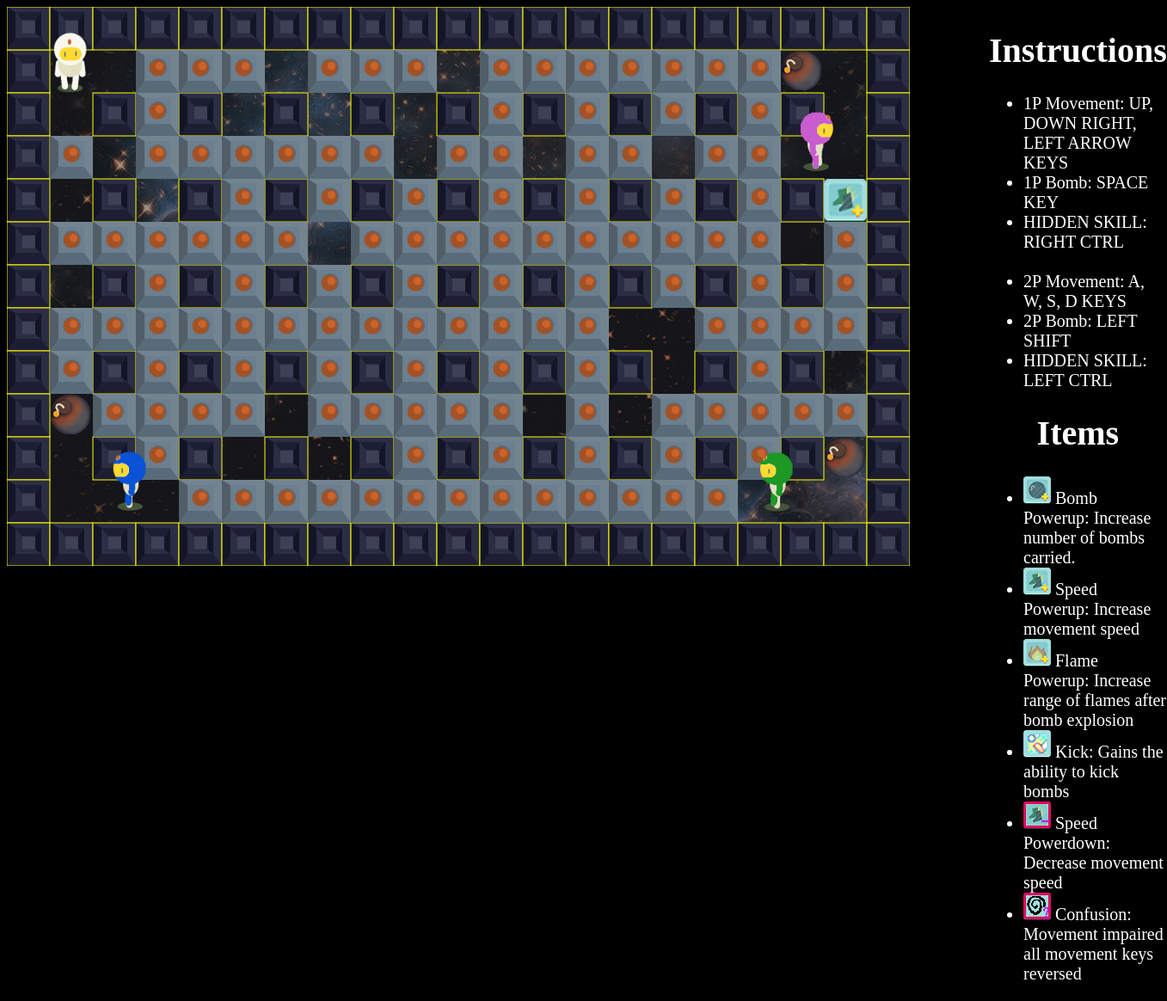
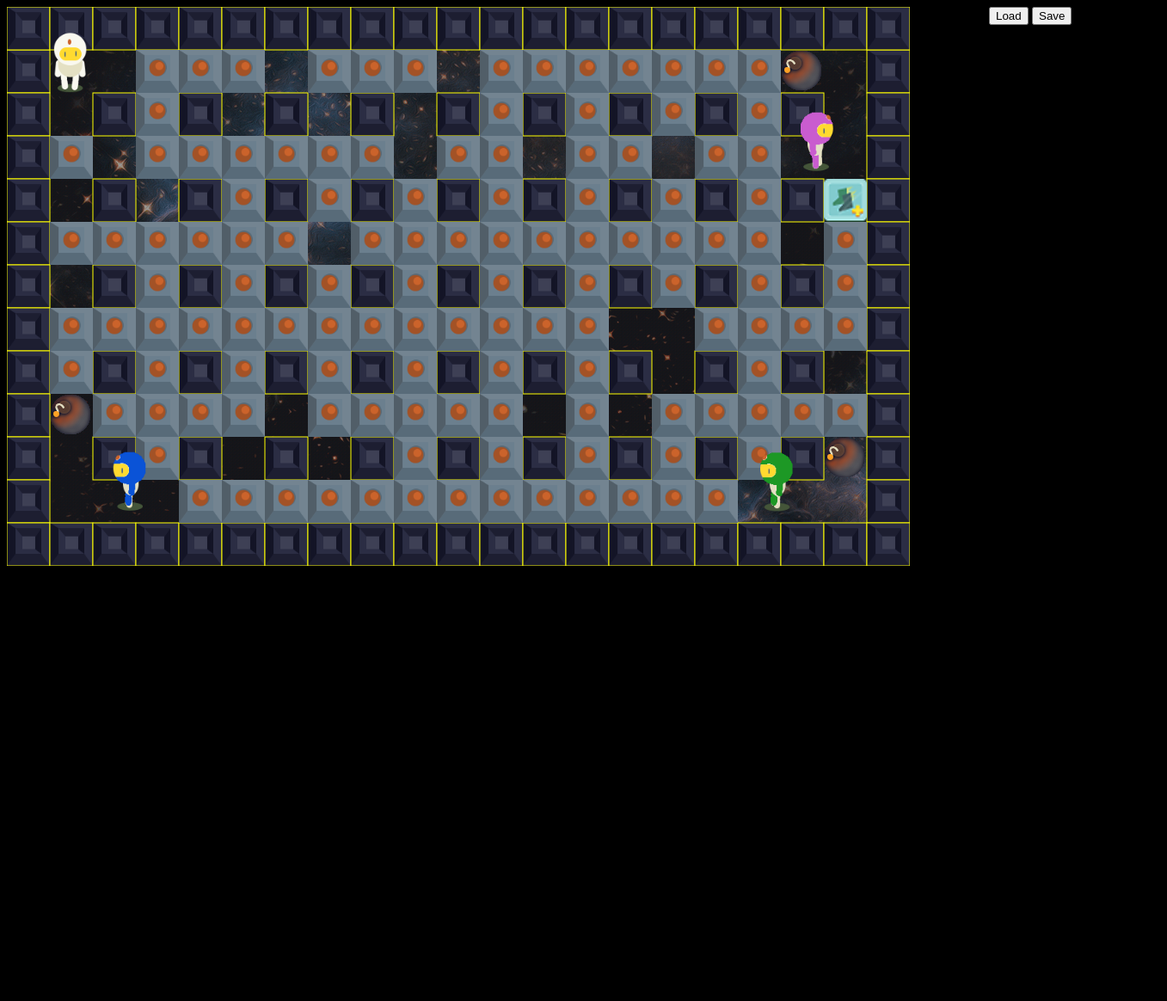
Before and after one commit to jamesh21/boomboomboom, a plain HTML site: page index.html in a window 1280 px wide. Shown: the whole page at 86% size, 1357 px wide, since content can reach past the window. After the commit the page ends 800 px from the top, so only its background shows below. Drawn offline with Linux system fonts and the light colour scheme.

Commit message:
Fuck Buttons

```diff
--- a/index.html
+++ b/index.html
@@ -45,7 +45,7 @@
             font-size: 20px;
             color: white;
             left:1150px;
-            down:1000px;;
+            down:1000px;
 
         }
 
@@ -61,6 +61,15 @@
             font-size: 20px;
             color:white;
             padding-left:40px;
+        }
+
+        .buttonLoad {
+            position: absolute;
+            left:1150px;
+        }
+        .buttonSave {
+            position: absolute;
+            left:1200px
         }
     </style>
 
@@ -82,6 +91,9 @@
             background: transparent"></canvas>
 
     <!--<div class="game-over" id="game-over">GAME OVER<p><span onclick="game.restart()">Restart</span></p></div>-->
+
+    <button class="buttonLoad" id="load_button" onclick="loadClick()">Load</button>
+    <button class="buttonSave" id="save_button" onclick="saveClick()">Save</button>
 
     <div class="game-over" id="game-over"></div>
     <div class="end-game"  id ="end-game"></div>
@@ -119,52 +131,38 @@
 
     </div>
 
-    <!--<div class="gui">-->
-        <!--<h3>Player:<IMG src = "./img/Ugly.png"></h3>-->
+    <!--<div class="instruction" id="instruction">-->
+        <!--<h1><center>Instructions</center></h1>-->
 
-        <!--<div style="float: left"><img src="./img/BombPowerup.png"></div>-->
-        <!--<div id="p2_bombUp" class="wordPositioning" > x 0</div>-->
-        <!--<br clear="left"/>-->
+        <!--<ul style = "list-style-type:disc">-->
 
-        <!--<div style="float: left"><img src="./img/SpeedPowerup.png"></div>-->
-        <!--<div id="p2_speedUp" class="wordPositioning" > x 0</div>-->
-        <!--<br clear="left"/>-->
+            <!--<li>1P Movement: UP, DOWN RIGHT, LEFT ARROW KEYS</li>-->
+            <!--<li>1P Bomb: SPACE KEY</li>-->
+            <!--<li>HIDDEN SKILL: RIGHT CTRL</li>-->
+            <!--<br>-->
+            <!--<li>2P Movement: A, W, S, D KEYS</li>-->
+            <!--<li>2P Bomb: LEFT SHIFT</li>-->
+            <!--<li>HIDDEN SKILL: LEFT CTRL</li>-->
+        <!--</ul>-->
 
-        <!--<div style="float: left"><img src="./img/FlamePowerup.png"></div>-->
-        <!--<div id="p2_flameUp" class="wordPositioning" > x 0</div>-->
-        <!--<br clear="left"/>-->
+
+        <!--<h1><center>Items</center></h1>-->
+            <!--<ul style = "list-style-type:disc">-->
+                <!--<li><IMG src="./img/BombPowerup.png">   Bomb Powerup: Increase number of bombs carried.</li>-->
+                <!--<li><IMG src="./img/SpeedPowerup.png">   Speed Powerup: Increase movement speed</li>-->
+                <!--<li><IMG src="./img/FlamePowerup.png">   Flame Powerup: Increase range of flames after bomb explosion</li>-->
+                <!--<li><IMG src="./img/KickPowerup.png">   Kick: Gains the ability to kick bombs</li>-->
+                <!--<li><IMG src="./img/SpeedPowerdown.png">   Speed Powerdown: Decrease movement speed</li>-->
+                <!--<li><IMG src="./img/ConfusionPowerdown.png">   Confusion: Movement impaired all movement keys reversed</li>-->
+            <!--</ul>-->
 
     <!--</div>-->
 
 
 
 
-    <div class="instruction" id="instruction">
-        <h1><center>Instructions</center></h1>
-
-        <ul style = "list-style-type:disc">
-
-            <li>1P Movement: UP, DOWN RIGHT, LEFT ARROW KEYS</li>
-            <li>1P Bomb: SPACE KEY</li>
-            <li>HIDDEN SKILL: RIGHT CTRL</li>
-            <br>
-            <li>2P Movement: A, W, S, D KEYS</li>
-            <li>2P Bomb: LEFT SHIFT</li>
-            <li>HIDDEN SKILL: LEFT CTRL</li>
-        </ul>
 
 
-        <h1><center>Items</center></h1>
-            <ul style = "list-style-type:disc">
-                <li><IMG src="./img/BombPowerup.png">   Bomb Powerup: Increase number of bombs carried.</li>
-                <li><IMG src="./img/SpeedPowerup.png">   Speed Powerup: Increase movement speed</li>
-                <li><IMG src="./img/FlamePowerup.png">   Flame Powerup: Increase range of flames after bomb explosion</li>
-                <li><IMG src="./img/KickPowerup.png">   Kick: Gains the ability to kick bombs</li>
-                <li><IMG src="./img/SpeedPowerdown.png">   Speed Powerdown: Decrease movement speed</li>
-                <li><IMG src="./img/ConfusionPowerdown.png">   Confusion: Movement impaired all movement keys reversed</li>
-            </ul>
-
-    </div>
 
 
 
--- a/main.js
+++ b/main.js
@@ -12,6 +12,12 @@ function distance(a, b) {
     return Math.sqrt(dx * dx + dy * dy);
 }
 
+function loadClick() {
+    console.log("HELLO LOAD");
+}
+function saveClick() {
+    console.log("HELLO SAVE");
+}
 var mouseX = 0;
 var mouseY = 0;
 var gameStarted = false;
```
